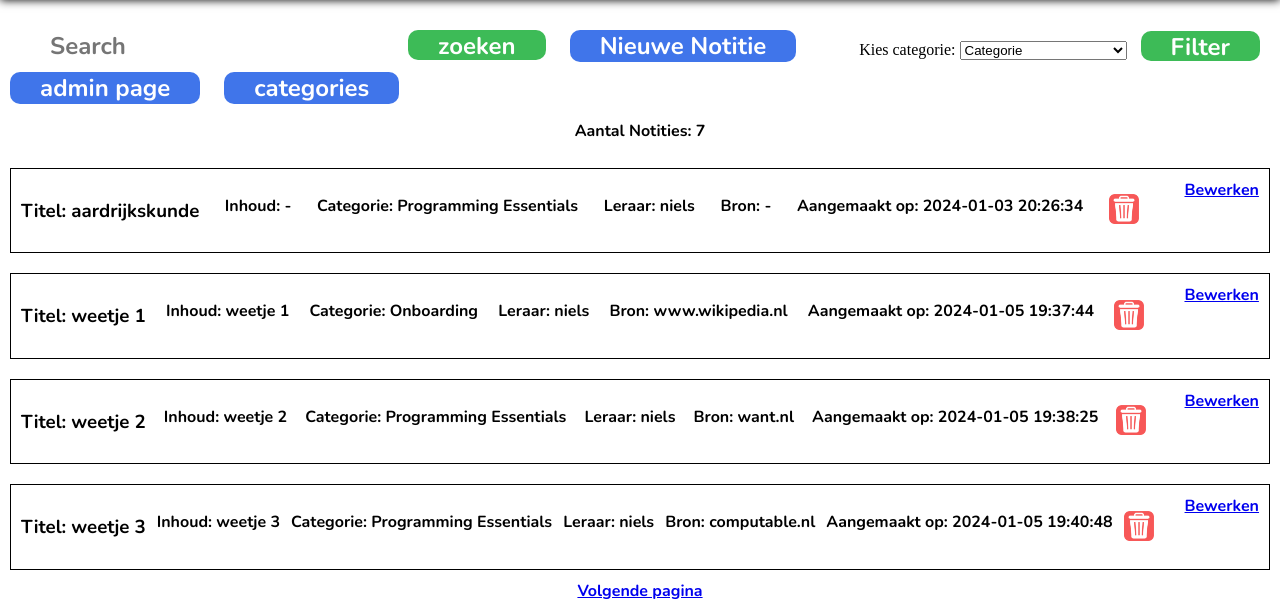
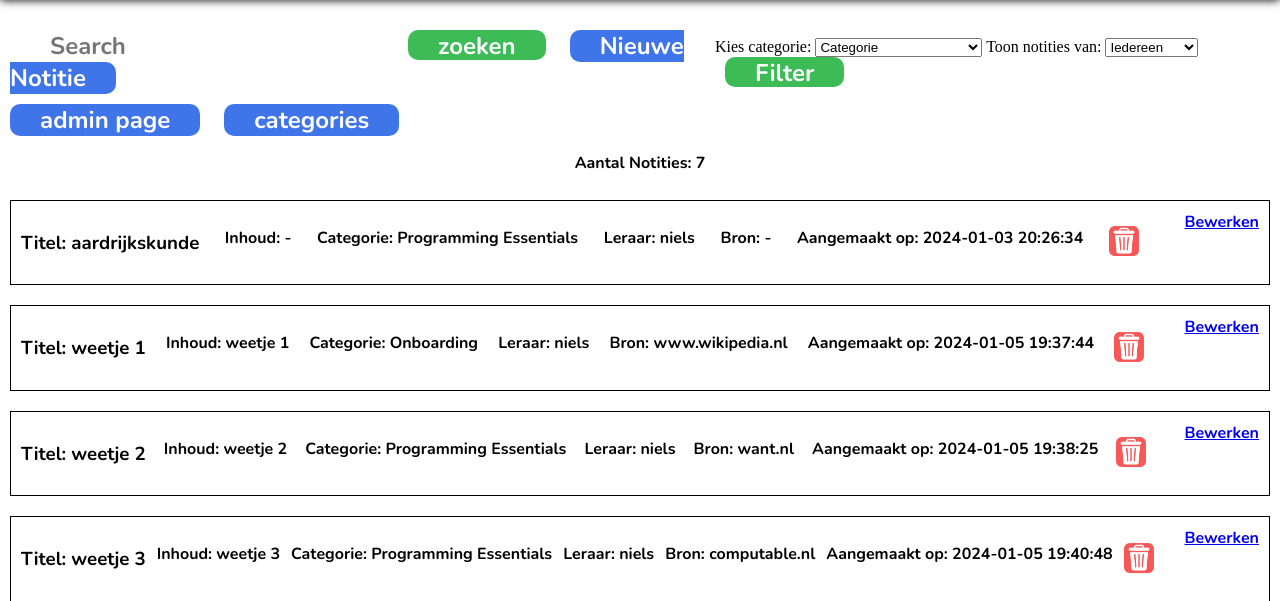
Before and after one commit to Adam-1052189/WP2_security, a Flask app: page /overzicht in a window 1280 px wide. Shown: the part 364-965 px from the top of the page. Run offline with Flask 3, Linux system fonts and the light colour scheme; the visitor is signed in with stand-in values (Sample User, id 1); data comes from the database, SQL or seed files in the repository; both versions use the stored data as it was after the commit.

Commit message:
Filter functie voor prive en eigen notities werkt, maar nog geen selectiebox en dat ze allebij tegelijk gefilterd kunnen worden

```diff
--- a/Project_Files/DB.py
+++ b/Project_Files/DB.py
@@ -55,6 +55,15 @@ def filter_notities_op_categorie(categorie):
     resultaat = conn.execute(query, (categorie,)).fetchall()
     return resultaat
 
+def filter_notities_op_gebruiker(teacher_id, own_notes=True):
+    if own_notes:
+        query = 'SELECT notes.note_id, notes.note, notes.title, notes.note_source, teachers.display_name, notes.date_created, categories.omschrijving FROM notes INNER JOIN categories ON notes.category_id = categories.category_id INNER JOIN teachers ON teachers.teacher_id = notes.teacher_id WHERE teachers.teacher_id = ?;'
+    else:
+        query = 'SELECT notes.note_id, notes.note, notes.title, notes.note_source, teachers.display_name, notes.date_created, categories.omschrijving FROM notes INNER JOIN categories ON notes.category_id = categories.category_id INNER JOIN teachers ON teachers.teacher_id = notes.teacher_id WHERE teachers.teacher_id != ?;'
+
+    conn = databaseinladen()
+    resultaat = conn.execute(query, (teacher_id,)).fetchall()
+    return resultaat
 def get_categories():
     query = 'SELECT category_id, omschrijving FROM categories;'
     conn = databaseinladen()
--- a/Project_Files/main.py
+++ b/Project_Files/main.py
@@ -93,7 +93,15 @@ def search_notes():
 @app.route("/filter_notes", methods=['POST'])
 def filter_notes():
     category_omschrijving = request.form.get('category')
-    filtered_notes = DB.filter_notities_op_categorie(category_omschrijving) if category_omschrijving else DB.notities()
+    user_filter = request.form.get('user_filter')
+
+    if user_filter == 'current_user':
+        user_id = session.get('user')
+        filtered_notes = DB.filter_notities_op_gebruiker(user_id, own_notes=True)
+    else:
+        filtered_notes = DB.filter_notities_op_categorie(
+            category_omschrijving) if category_omschrijving else DB.notities()
+
     categories_list = list(DB.get_categories())
     return render_template('overzicht_notities.html', notes=filtered_notes, page=1, total_notes=len(filtered_notes),
                            per_page=4, aantal_notities=len(filtered_notes), categories_list=categories_list)
--- a/Project_Files/templates/Overzicht_notities.html
+++ b/Project_Files/templates/Overzicht_notities.html
@@ -23,6 +23,15 @@
                     <option value="{{ category_omschrijving }}">{{ category_omschrijving }}</option>
                 {% endfor %}
             </select>
+
+            </select>
+
+            <label for="user_filter">Toon notities van:</label>
+            <select name="user_filter" id="user_filter">
+                <option value="all">Iedereen</option>
+                <option value="current_user">Mijn notities</option>
+            </select>
+
         <button class="button-Filter" type="submit">Filter</button>
     </form>
     </div>
```
Also changed, not shown: databases/testgpt.db.
